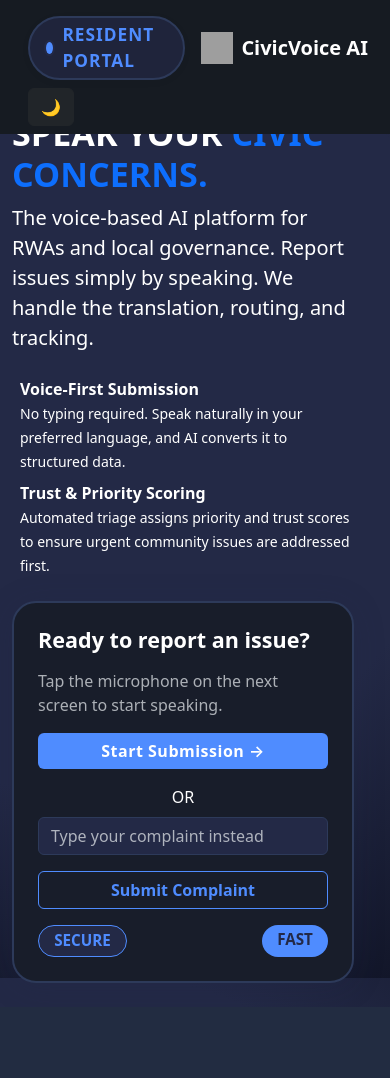
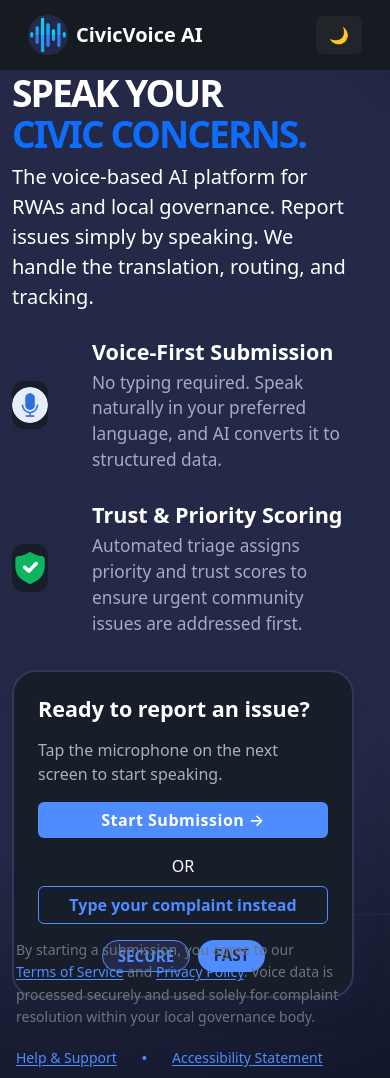
Before and after one commit to Zubaida0113/Major-Project-2026, a Flask app: page / in a window 390 px wide. Before the commit the page ends 983 px from the top, so only its background shows below. Run offline with Flask 3, Linux system fonts and the light colour scheme; grey boxes are pictures that could not be loaded.

Commit message:
Add signup/verify pages, assets and UI tweaks
Add user onboarding flow and polish UI: introduce signup.html and verify.html with client-side validation, localStorage persistence, and OTP verification UI/logic. Add three new asset images (wave-sound, microphone, insurance). Update index.html: restructure header, feature cards, replace complaint input with a CTA that links to signup, add footer, and include small logo-theme switching script. Expand static/style.css with logo, feature and footer styles. Comment out the previous complaint submission handler in static/script.js (kept as placeholder) and keep other theme toggle behavior intact.

```diff
--- a/static/script.js
+++ b/static/script.js
@@ -9,25 +9,25 @@ toggleThemeBtn.addEventListener('click', () => {
     toggleThemeBtn.textContent = darkMode ? '🌙' : '☀️';
 });
 
-// Complaint submission
-const submitBtn = document.getElementById('submitComplaint');
-const complaintInput = document.getElementById('complaintInput');
+// // Complaint submission
+// const submitBtn = document.getElementById('submitComplaint');
+// const complaintInput = document.getElementById('complaintInput');
 
-submitBtn.addEventListener('click', async () => {
-    const complaint = complaintInput.value.trim();
-    if (!complaint) {
-        alert('Please enter your complaint.');
-        return;
-    }
-    const res = await fetch('/api/submit', {
-        method: 'POST',
-        headers: { 'Content-Type': 'application/json' },
-        body: JSON.stringify({ complaint })
-    });
-    const data = await res.json();
-    alert(data.result);
-    complaintInput.value = '';
-});
+// submitBtn.addEventListener('click', async () => {
+//     const complaint = complaintInput.value.trim();
+//     if (!complaint) {
+//         alert('Please enter your complaint.');
+//         return;
+//     }
+//     const res = await fetch('/api/submit', {
+//         method: 'POST',
+//         headers: { 'Content-Type': 'application/json' },
+//         body: JSON.stringify({ complaint })
+//     });
+//     const data = await res.json();
+//     alert(data.result);
+//     complaintInput.value = '';
+// });
 
 // Start Submission button (placeholder)
 document.getElementById('startSubmission').addEventListener('click', () => {
--- a/static/style.css
+++ b/static/style.css
@@ -1,3 +1,113 @@
+/* Logo rounded border */
+.logo-img-wrapper {
+    display: flex;
+    align-items: center;
+    justify-content: center;
+    width: 40px;
+    height: 40px;
+    background: #232946;
+    border-radius: 50%;
+    border: 2px solid #232946;
+    overflow: hidden;
+}
+.rounded-logo {
+    border-radius: 50%;
+    background: transparent;
+    width: 36px;
+    height: 36px;
+    object-fit: contain;
+}
+/* Feature rows styling */
+.feature-row {
+    gap: 1.5rem;
+}
+.feature-icon {
+    display: flex;
+    align-items: center;
+    justify-content: center;
+    width: 48px;
+    height: 48px;
+    border-radius: 12px;
+    background: #181d2a;
+    margin-right: 1.25rem;
+    box-shadow: 0 2px 8px 0 rgba(35, 41, 70, 0.04);
+}
+.feature-title {
+    font-size: 1.35rem;
+    font-weight: 700;
+    color: #fff;
+    margin-bottom: 0.1rem;
+}
+.feature-desc {
+    color: #a3adc2;
+    font-size: 1.08rem;
+    font-weight: 400;
+    margin-bottom: 0.1rem;
+}
+
+/* Footer styling */
+/* Footer layout and alignment */
+.footer {
+    background: transparent;
+    color: #a3adc2;
+    font-size: 1rem;
+    border-top: 1px solid #232946;
+    margin-top: 2rem;
+    width: 100%;
+    padding-left: 2.5rem;
+    padding-right: 2.5rem;
+}
+.footer .container-fluid {
+    max-width: 100vw;
+    padding-left: 0;
+    padding-right: 0;
+}
+.footer-legal {
+    line-height: 1.6;
+    flex: 1 1 0%;
+    text-align: left;
+    min-width: 0;
+}
+.footer-link {
+    color: #4f8cff;
+    text-decoration: underline;
+    text-underline-offset: 2px;
+    transition: color 0.15s;
+    white-space: nowrap;
+}
+.footer-link:hover {
+    color: #a3adc2;
+    text-decoration: underline;
+}
+.footer-links {
+    color: #a3adc2;
+    justify-content: flex-end;
+    flex: 0 0 auto;
+    min-width: 220px;
+    text-align: right;
+}
+.dot-sep {
+    color: #4f8cff;
+    font-size: 1.2em;
+    margin: 0 0.5em;
+    user-select: none;
+}
+@media (max-width: 900px) {
+    .footer {
+        padding-left: 1rem;
+        padding-right: 1rem;
+    }
+    .footer .container-fluid {
+        flex-direction: column !important;
+        align-items: flex-start !important;
+        gap: 0.5rem !important;
+    }
+    .footer-links {
+        justify-content: flex-start;
+        text-align: left;
+        margin-top: 0.5rem;
+    }
+}
 /* Resident Portal Badge */
 .badge-resident-portal {
     display: inline-flex;
--- a/templates/index.html
+++ b/templates/index.html
@@ -11,37 +11,41 @@
     <!-- Header/Navbar -->
     <nav class="navbar navbar-expand-lg navbar-dark px-3" style="background: #161b22 !important; min-height: 70px;">
         <div class="container-fluid d-flex align-items-center justify-content-between">
-            <div class="d-flex align-items-center">
-                <span class="badge-resident-portal me-3">
-                    <span class="dot"></span>
-                    <span class="text">RESIDENT PORTAL</span>
+            <a class="navbar-brand d-flex align-items-center fw-bold" href="#">
+                <span class="logo-img-wrapper me-2">
+                    <img src="/assets/wave-sound.png" alt="Logo" width="36" height="36" id="mainLogo" class="rounded-logo">
                 </span>
-                <a class="navbar-brand d-flex align-items-center fw-bold" href="#">
-                    <img src="https://img.icons8.com/ios-filled/50/ffffff/microphone.png" alt="Logo" width="32" height="32" class="me-2">
-                    CivicVoice AI
-                </a>
-            </div>
+                CivicVoice AI
+            </a>
             <button class="btn btn-dark" id="toggleTheme" title="Toggle light/dark mode">🌙</button>
         </div>
     </nav>
     <div class="container vh-100 d-flex align-items-center" style="min-height: 80vh;">
         <div class="row w-100">
             <!-- Left Section -->
-            <div class="col-md-7 d-flex flex-column justify-content-center">
-                <h1 class="display-4 fw-bold mt-2">SPEAK YOUR <span class="text-primary">CIVIC CONCERNS.</span></h1>
+            <div class="col-md-7 d-flex flex-column justify-content-center align-items-start ps-md-5" style="padding-top: 2.5rem;">
+                <span class="badge-resident-portal mb-4">
+                    <span class="dot"></span>
+                    <span class="text">RESIDENT PORTAL</span>
+                </span>
+                <h1 class="display-3 fw-bold mb-2" style="line-height: 1.1; letter-spacing: -2px;">SPEAK YOUR <br><span class="text-primary">CIVIC CONCERNS.</span></h1>
                 <p class="lead mb-4">The voice-based AI platform for RWAs and local governance. Report issues simply by speaking. We handle the translation, routing, and tracking.</p>
-                <div class="mb-2 d-flex align-items-center">
-                    <span class="me-2"><i class="bi bi-mic-fill"></i></span>
+                <div class="feature-row d-flex align-items-center mb-4">
+                    <span class="feature-icon mic">
+                        <img src="/assets/microphone (1).png" alt="Mic Icon" width="32" height="32" class="rounded-logo">
+                    </span>
                     <div>
-                        <strong>Voice-First Submission</strong><br>
-                        <small>No typing required. Speak naturally in your preferred language, and AI converts it to structured data.</small>
+                        <div class="feature-title">Voice-First Submission</div>
+                        <div class="feature-desc">No typing required. Speak naturally in your preferred language, and AI converts it to structured data.</div>
                     </div>
                 </div>
-                <div class="d-flex align-items-center">
-                    <span class="me-2"><i class="bi bi-shield-lock-fill"></i></span>
+                <div class="feature-row d-flex align-items-center mb-2">
+                    <span class="feature-icon shield">
+                        <img src="/assets/insurance.png" alt="Shield Icon" width="32" height="32" class="rounded-logo">
+                    </span>
                     <div>
-                        <strong>Trust & Priority Scoring</strong><br>
-                        <small>Automated triage assigns priority and trust scores to ensure urgent community issues are addressed first.</small>
+                        <div class="feature-title">Trust & Priority Scoring</div>
+                        <div class="feature-desc">Automated triage assigns priority and trust scores to ensure urgent community issues are addressed first.</div>
                     </div>
                 </div>
             </div>
@@ -50,11 +54,11 @@
                 <div class="custom-card p-4 w-100" style="max-width: 370px;">
                     <h4 class="mb-3">Ready to report an issue?</h4>
                     <p class="text-muted">Tap the microphone on the next screen to start speaking.</p>
-                    <button class="btn btn-primary w-100 mb-2" id="startSubmission">Start Submission &rarr;</button>
+                    <a href="/templates/signup.html" class="btn btn-primary w-100 mb-2" id="startSubmission">Start Submission &rarr;</a>
                     <div class="text-center my-2">OR</div>
-                    <input class="form-control mb-3" id="complaintInput" placeholder="Type your complaint instead">
-                    <button class="btn btn-outline-secondary w-100 mb-3" id="submitComplaint">Submit Complaint</button>
-                    <div class="d-flex justify-content-between">
+                    <!-- <input class="form-control mb-3" id="complaintInput" placeholder="Type your complaint instead"> -->
+                    <button class="btn btn-outline-secondary w-100 mb-3" id="submitComplaint">Type your complaint instead</button>
+                    <div class="d-flex justify-content-center gap-2">
                         <span class="badge bg-secondary">SECURE</span>
                         <span class="badge bg-info text-dark">FAST</span>
                     </div>
@@ -62,7 +66,42 @@
             </div>
         </div>
     </div>
-    <script src="https://cdn.jsdelivr.net/npm/bootstrap@5.3.2/dist/js/bootstrap.bundle.min.js"></script>
+    <!-- Footer -->
+                <footer class="footer mt-auto pt-4 pb-2">
+                    <div class="container-fluid px-0 d-flex flex-column flex-md-row align-items-center justify-content-between gap-2">
+                        <div class="footer-legal text-secondary small text-start">
+                            By starting a submission, you agree to our
+                            <a href="#" class="footer-link">Terms of Service</a> and
+                            <a href="#" class="footer-link">Privacy Policy</a>.
+                            Voice data is processed securely and used solely for complaint resolution within your local governance body.
+                        </div>
+                        <div class="footer-links d-flex align-items-center gap-3 small">
+                            <a href="#" class="footer-link">Help &amp; Support</a>
+                            <span class="dot-sep">&bull;</span>
+                            <a href="#" class="footer-link">Accessibility Statement</a>
+                        </div>
+                    </div>
+                </footer>
+     <script src="https://cdn.jsdelivr.net/npm/bootstrap@5.3.2/dist/js/bootstrap.bundle.min.js"></script>
     <script src="/static/script.js"></script>
+    <script>
+    // Logo theme switchers
+    const html = document.documentElement;
+    const mainLogo = document.getElementById('mainLogo');
+    function updateLogo() {
+        if (html.getAttribute('data-bs-theme') === 'light') {
+            mainLogo.src = '/static/mic-light.png';
+        } else {
+            mainLogo.src = '/static/mic-dark.png';
+        }
+    }
+    updateLogo();
+    const toggleThemeBtn = document.getElementById('toggleTheme');
+    if (toggleThemeBtn) {
+        toggleThemeBtn.addEventListener('click', () => {
+            setTimeout(updateLogo, 10);
+        });
+    }
+    </script>
 </body>
 </html>
```
Also changed, not shown: templates/signup.html (added, +116 -0 lines), templates/verify.html (added, +149 -0 lines), assets/insurance.png (added), assets/microphone (1).png (added), assets/wave-sound.png (added).
